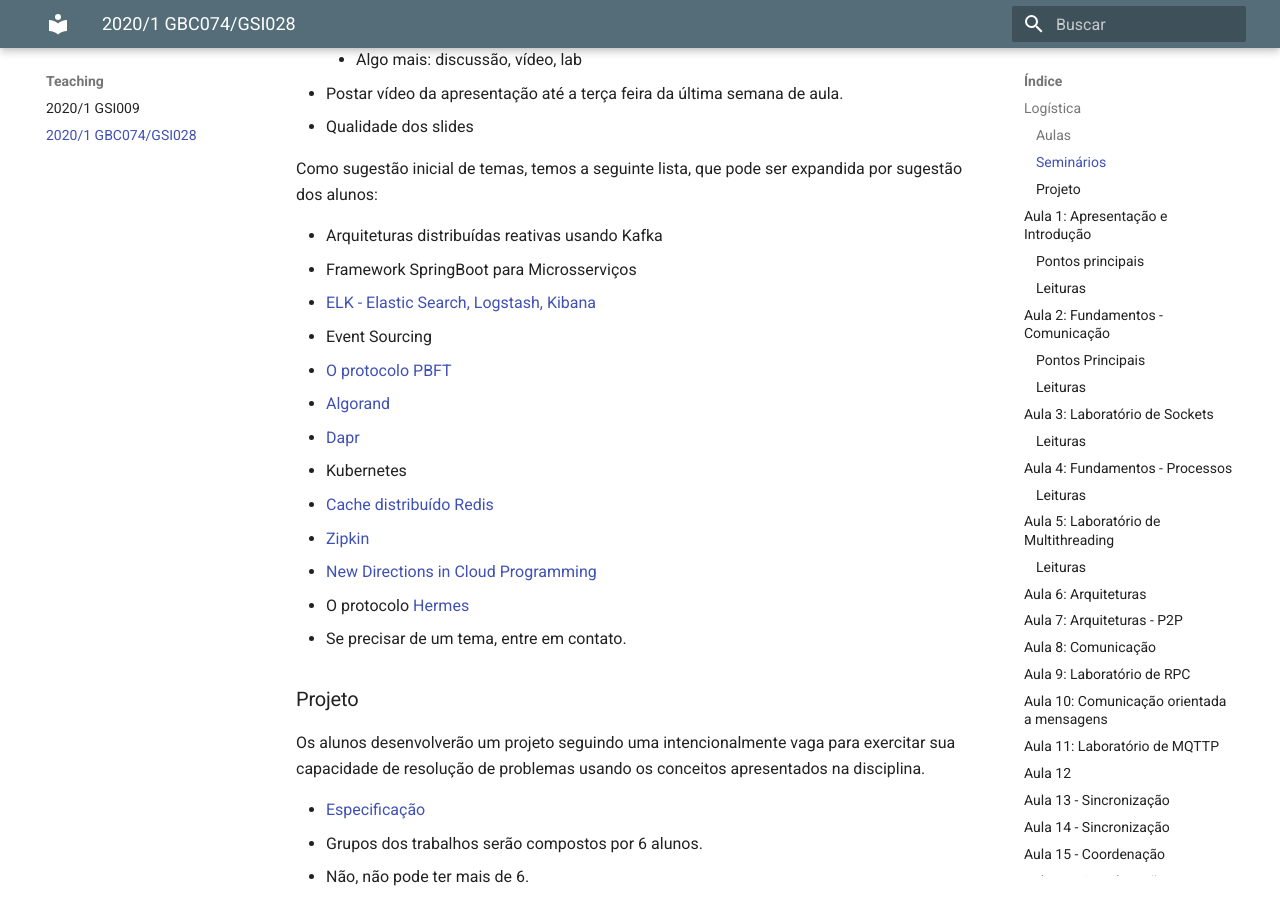
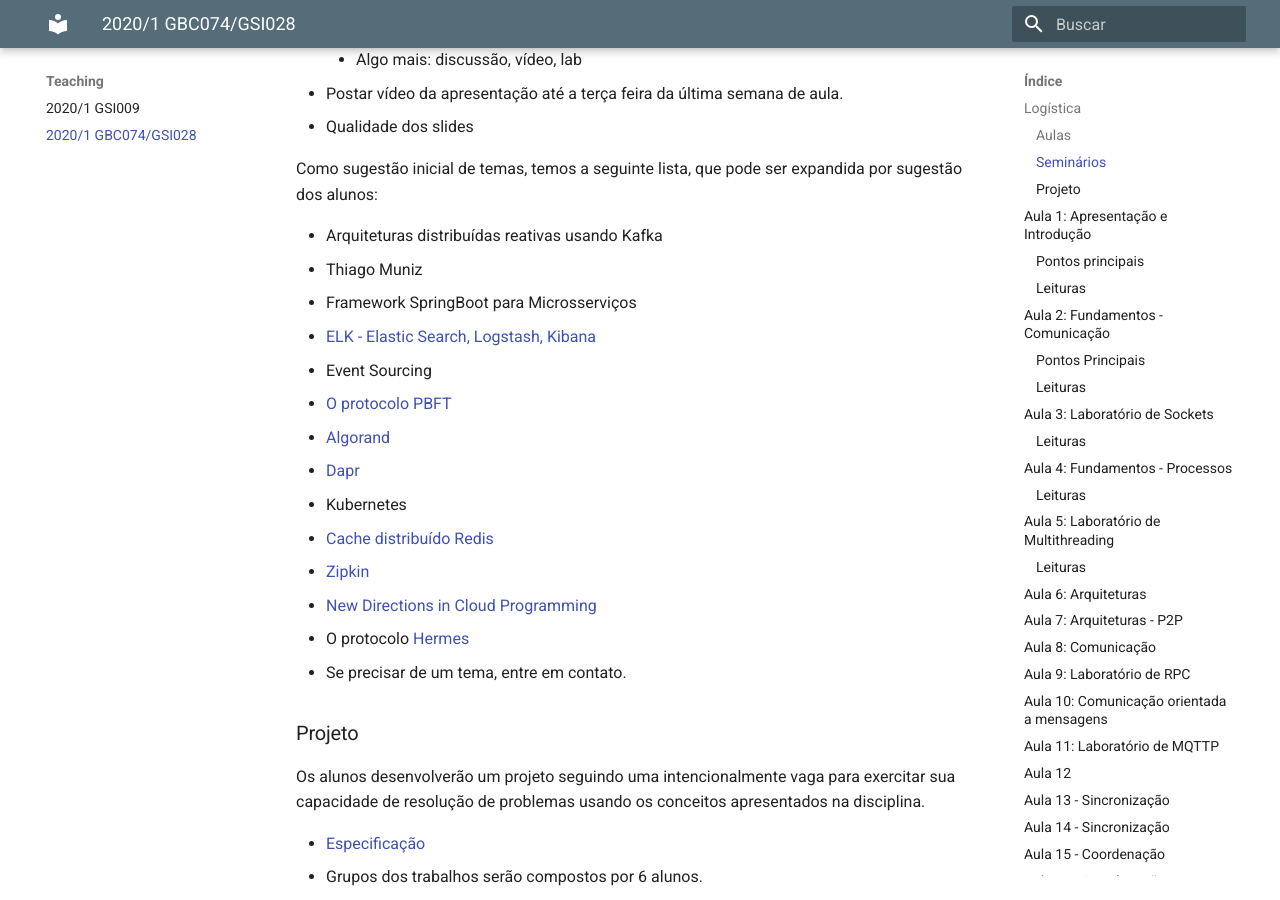
Before and after one commit to lasarojc/lasarojc.github.io, an MkDocs documentation site: the page built from docs/teaching/gbc074gsi028/index.md, in a window 1280 px wide and 900 px high, scrolled down 2004 px. Built offline with MkDocs 1.6.1 and Material for MkDocs 9.7.7, drawn with Linux system fonts in a browser that asks for light colours; formulas are drawn with MathJax 3.

Commit message:
seminario

```diff
--- a/docs/teaching/gbc074gsi028/index.md
+++ b/docs/teaching/gbc074gsi028/index.md
@@ -49,6 +49,7 @@
 Como sugestão inicial de temas, temos a seguinte lista, que pode ser expandida por sugestão dos alunos:
 
 * Arquiteturas distribuídas reativas usando Kafka
+   * Thiago Muniz
 * Framework SpringBoot para Microsserviços
 * [ELK - Elastic Search, Logstash, Kibana](https://www.elastic.co/what-is/elk-stack)
 * Event Sourcing
```
